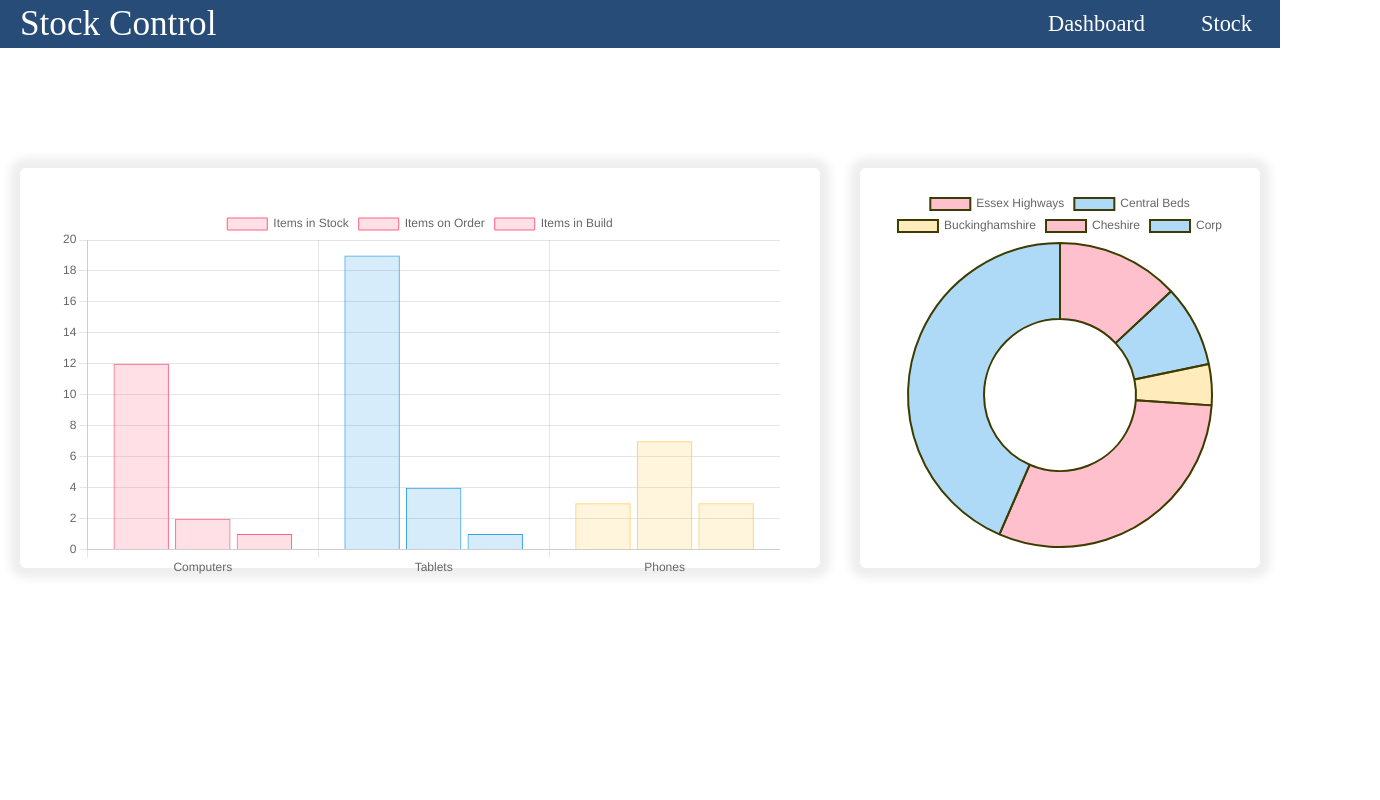
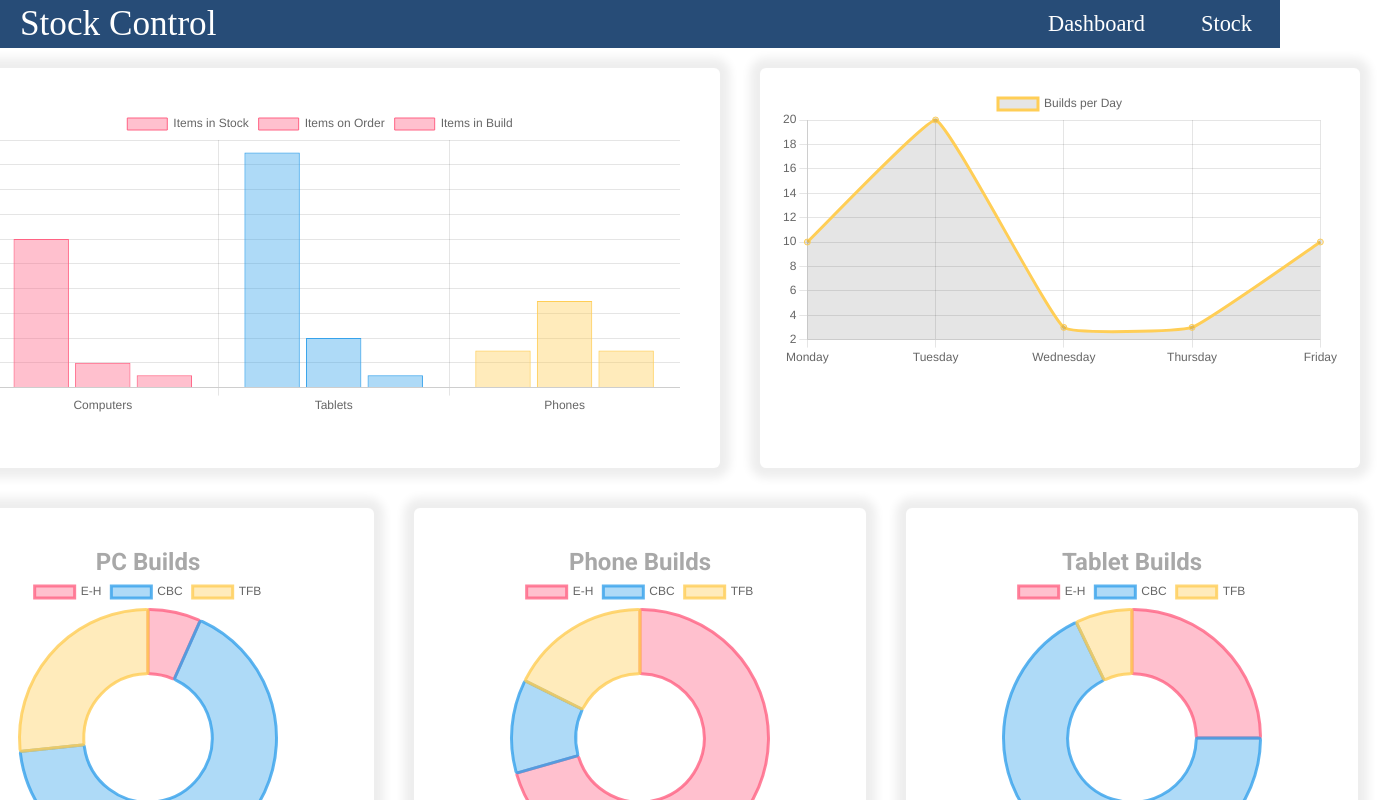
Before and after one commit to Naetharu/Stock-Control-Client, a React (Create React App) app: page /dashboard in a window 1280 px wide. Shown: the top 800 px of the page, 1380 px wide, since content can reach past the window. Built offline with nearby package versions, Linux system fonts and the light colour scheme; no server answers.

Commit message:
building out the graphs

```diff
--- /dev/null
+++ b/src/components/BarGraph.js
@@ -0,0 +1,72 @@
+import React from "react";
+import { Bar } from "react-chartjs-2";
+
+const BarGraph = () => {
+  return (
+    <div className="graphContainer">
+      <Bar
+        data={{
+          labels: ["Computers", "Tablets", "Phones"],
+          datasets: [
+            {
+              label: "Items in Stock",
+              data: [12, 19, 3],
+              backgroundColor: [
+                "rgba(255, 99, 132, 0.4)",
+                "rgba(54, 162, 235, 0.4)",
+                "rgba(255, 205, 86, 0.4)",
+              ],
+              borderColor: [
+                "rgba(255, 99, 132, 1)",
+                "rgba(54, 162, 235, 1)",
+                "rgba(255, 206, 86, 1)",
+              ],
+              borderWidth: 1,
+            },
+            {
+              label: "Items on Order",
+              data: [2, 4, 7],
+              backgroundColor: [
+                "rgba(255, 99, 132, 0.4)",
+                "rgba(54, 162, 235, 0.4)",
+                "rgba(255, 205, 86, 0.4)",
+              ],
+              borderColor: [
+                "rgba(255, 99, 132, 1)",
+                "rgba(54, 162, 235, 1)",
+                "rgba(255, 206, 86, 1)",
+              ],
+              borderWidth: 1,
+            },
+            {
+              label: "Items in Build",
+              data: [1, 1, 3],
+              backgroundColor: [
+                "rgba(255, 99, 132, 0.4)",
+                "rgba(54, 162, 235, 0.4)",
+                "rgba(255, 205, 86, 0.4)",
+              ],
+              borderColor: [
+                "rgba(255, 99, 132, 1)",
+                "rgba(54, 162, 235, 1)",
+                "rgba(255, 206, 86, 1)",
+              ],
+              borderWidth: 1,
+            },
+          ],
+        }}
+        height={300}
+        width={700}
+        options={{
+          scales: {
+            y: {
+              beginAtZero: true,
+            },
+          },
+        }}
+      />
+    </div>
+  );
+};
+
+export default BarGraph;
--- a/src/components/Dashboard.js
+++ b/src/components/Dashboard.js
@@ -1,102 +1,35 @@
 import React from "react";
 import "../styles/dashboard.css";
-import { Bar, Doughnut } from "react-chartjs-2";
+import BarGraph from "./BarGraph";
+import DonutGraph from "./DonutGraph";
+import LineGraph from "./LineGraph";
+import { useState, useEffect } from "react";
 
 const Dashboard = () => {
+  const [totalStock, setTotalStock] = useState([{}]);
+
+  useEffect(() => {
+    fetch("http://localhost:5000/stock/")
+      .then((res) => {
+        if (res.ok) {
+          return res.json();
+        }
+      })
+      .then((jsonRes) => setTotalStock(jsonRes.result));
+  }, []);
+
+  console.log("totalStock", totalStock);
+
   return (
     <div className="dashboardContainer">
-      <div className="graphContainer">
-        <Bar
-          data={{
-            labels: ["Computers", "Tablets", "Phones"],
-            datasets: [
-              {
-                label: "Items in Stock",
-                data: [12, 19, 3],
-                backgroundColor: [
-                  "rgba(255, 99, 132, 0.2)",
-                  "rgba(54, 162, 235, 0.2)",
-                  "rgba(255, 206, 86, 0.2)",
-                ],
-                borderColor: [
-                  "rgba(255, 99, 132, 1)",
-                  "rgba(54, 162, 235, 1)",
-                  "rgba(255, 206, 86, 1)",
-                ],
-                borderWidth: 1,
-              },
-              {
-                label: "Items on Order",
-                data: [2, 4, 7],
-                backgroundColor: [
-                  "rgba(255, 99, 132, 0.2)",
-                  "rgba(54, 162, 235, 0.2)",
-                  "rgba(255, 206, 86, 0.2)",
-                ],
-                borderColor: [
-                  "rgba(255, 99, 132, 1)",
-                  "rgba(54, 162, 235, 1)",
-                  "rgba(255, 206, 86, 1)",
-                ],
-                borderWidth: 1,
-              },
-              {
-                label: "Items in Build",
-                data: [1, 1, 3],
-                backgroundColor: [
-                  "rgba(255, 99, 132, 0.2)",
-                  "rgba(54, 162, 235, 0.2)",
-                  "rgba(255, 206, 86, 0.2)",
-                ],
-                borderColor: [
-                  "rgba(255, 99, 132, 1)",
-                  "rgba(54, 162, 235, 1)",
-                  "rgba(255, 206, 86, 1)",
-                ],
-                borderWidth: 1,
-              },
-            ],
-          }}
-          height={360}
-          width={700}
-          options={{
-            scales: {
-              y: {
-                beginAtZero: true,
-              },
-            },
-          }}
-        />
+      <div class="outerBox">
+        <BarGraph />
+        <LineGraph />
       </div>
-      <div className="donutContainer">
-        <Doughnut
-          data={{
-            labels: [
-              "Essex Highways",
-              "Central Beds",
-              "Buckinghamshire",
-              "Cheshire",
-              "Corp",
-            ],
-            datasets: [
-              {
-                label: "Builds Per Contract",
-                data: [3, 2, 1, 7, 10],
-                backgroundColor: [
-                  "rgba(255, 99, 132, 0.4)",
-                  "rgba(54, 162, 235, 0.4)",
-                  "rgba(255, 205, 86, 0.4)",
-                ],
-                borderColor: [
-                  "rgb(60, 60, 0)",
-                  "rgb(60, 60, 0)",
-                  "rgb(60, 60, 0)",
-                ],
-                hoverOffset: 4,
-              },
-            ],
-          }}
-        />
+      <div className="donuts">
+        <DonutGraph data={[1, 10, 4]} chartName="PC Builds" />
+        <DonutGraph data={[12, 2, 3]} chartName="Phone Builds" />
+        <DonutGraph data={[7, 19, 2]} chartName="Tablet Builds" />
       </div>
     </div>
   );
--- /dev/null
+++ b/src/components/DonutGraph.js
@@ -0,0 +1,41 @@
+import React from "react";
+import { Doughnut } from "react-chartjs-2";
+
+const DonutGraph = ({ data, chartName }) => {
+  const primary = data[0];
+
+  console.log("primary", primary);
+
+  return (
+    <div className="donutContainer">
+      <h2>{chartName}</h2>
+      <Doughnut
+        data={{
+          labels: ["E-H", "CBC", "TFB"],
+          datasets: [
+            {
+              data: [data[0], data[1], data[2]],
+              backgroundColor: [
+                "rgba(255, 99, 132, 0.4)",
+                "rgba(54, 162, 235, 0.4)",
+                "rgba(255, 205, 86, 0.4)",
+              ],
+              borderColor: [
+                "rgba(255, 99, 132, 0.8)",
+                "rgba(54, 162, 235, 0.8)",
+                "rgba(255, 206, 86, 0.8)",
+              ],
+              hoverOffset: 10,
+              borderRadius: 2,
+              borderWidth: 3,
+              spacing: 0,
+              weight: 10,
+            },
+          ],
+        }}
+      />
+    </div>
+  );
+};
+
+export default DonutGraph;
--- /dev/null
+++ b/src/components/LineGraph.js
@@ -0,0 +1,25 @@
+import React from "react";
+import { Line } from "react-chartjs-2";
+
+const LineGraph = () => {
+  return (
+    <div className="lineContainer">
+      <Line
+        data={{
+          labels: ["Monday", "Tuesday", "Wednesday", "Thursday", "Friday"],
+          datasets: [
+            {
+              label: "Builds per Day",
+              data: [10, 20, 3, 3, 10, 14],
+              fill: true,
+              borderColor: "rgba(255, 206, 86, 1)",
+              tension: 0.1,
+            },
+          ],
+        }}
+      />
+    </div>
+  );
+};
+
+export default LineGraph;
--- a/src/styles/dashboard.css
+++ b/src/styles/dashboard.css
@@ -1,9 +1,15 @@
 .dashboardContainer {
   display: flex;
+  flex-direction: column;
   justify-content: center;
   align-items: center;
   background-color: white;
-  height: 80vh;
+  min-height: 80vh;
+}
+
+.outerBox {
+  display: flex;
+  flex-direction: row;
 }
 
 .graphContainer {
@@ -17,7 +23,22 @@
 }
 
 .donutContainer {
-  width: 400px;
+  width: 452px;
+  box-shadow: 0px 0px 10px 10px #eee;
+  background-color: white;
+  border-radius: 6px;
+  padding: 40px 80px;
+  margin: 20px;
+  display: flex;
+  flex-direction: column;
+  justify-content: center;
+  align-items: center;
+  font-family: roboto;
+  color: rgba(146, 146, 146, 0.8);
+}
+
+.lineContainer {
+  width: 600px;
   box-shadow: 0px 0px 10px 10px #eee;
   background-color: white;
   border-radius: 6px;
@@ -25,6 +46,10 @@
   margin: 20px;
 }
 
+.donuts {
+  display: flex;
+}
+
 #testChart {
   height: 360px;
   width: 700px;
```
